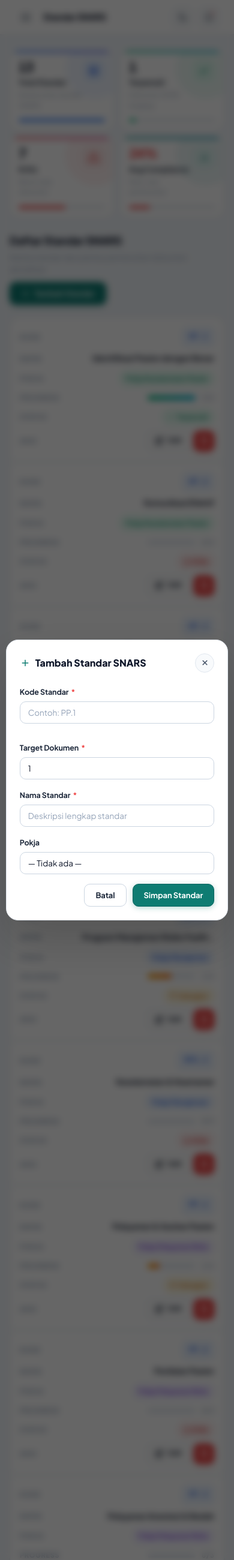
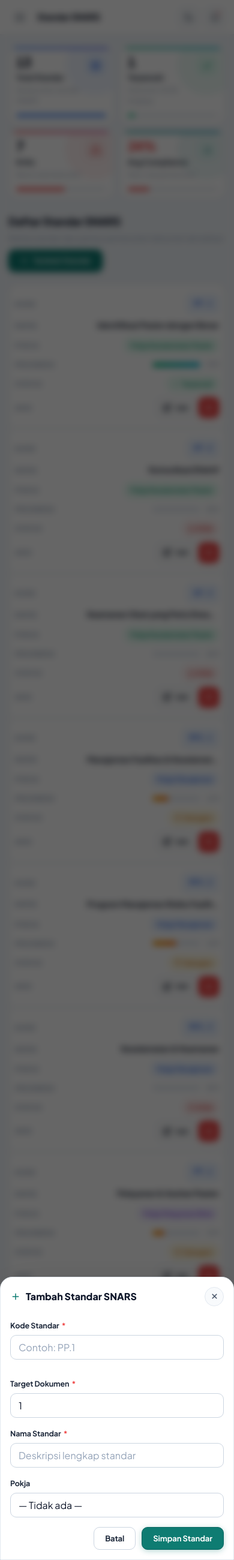
Before and after one commit to deasetianawati/aplikasi-akreditasi, a Flask app: page /admin/standar in a window 390 px wide, after a click on "Tambah Standar". Shown: the whole page at 60% size. Run offline with Flask 3, Linux system fonts and the light colour scheme; a user stored in the database is signed in; data comes from the database, SQL or seed files in the repository.

Commit message:
Update app.css

```diff
--- a/static/css/app.css
+++ b/static/css/app.css
@@ -110,7 +110,13 @@ body {
   -webkit-font-smoothing: antialiased;
   -moz-osx-font-smoothing: grayscale;
   overflow-x: hidden;
+  max-width: 100vw;
 }
+/* Pastikan semua elemen tidak melebihi lebar viewport */
+*, *::before, *::after { max-width: 100%; }
+img, video, iframe { max-width: 100%; height: auto; }
+/* Table tidak force lebar */
+.table-wrap { overflow-x: auto; -webkit-overflow-scrolling: touch; max-width: 100%; }
 a { color: inherit; text-decoration: none; }
 button { font-family: inherit; cursor: pointer; border: none; background: none; }
 input, select, textarea { font-family: inherit; }
@@ -693,6 +699,8 @@ textarea { resize: vertical; min-height: 90px; }
 .data-table tbody tr:hover { background: var(--surface-2); }
 .data-table tbody tr:last-child { border-bottom: none; }
 .data-table tbody td { padding: 11px 14px; color: var(--text-2); vertical-align: middle; }
+.data-table td[data-label="Aksi"] > div,
+.data-table td[data-label="Aksi"] { overflow: visible; }
 .data-table .td-main { font-weight: 700; color: var(--text-1); }
 .data-table .td-muted { color: var(--text-4); font-size: 12px; }
 .td-clamp { max-width: 180px; overflow: hidden; text-overflow: ellipsis; white-space: nowrap; }
@@ -776,9 +784,11 @@ textarea { resize: vertical; min-height: 90px; }
   background: var(--surface);
   border-radius: var(--r-2xl);
   padding: 28px;
-  width: min(540px, 95vw);
-  max-height: 92vh;
+  width: min(540px, calc(100vw - 24px));
+  max-height: calc(100vh - 48px);
+  max-height: calc(var(--vh, 1vh) * 100 - 48px);
   overflow-y: auto;
+  overflow-x: hidden;
   box-shadow: var(--shadow-xl);
   animation: pop-in .28s cubic-bezier(.34,1.56,.64,1);
   border: 1px solid var(--border);
@@ -1319,7 +1329,7 @@ textarea { resize: vertical; min-height: 90px; }
 
   .modal { padding: 22px; border-radius: var(--r-xl); }
 
-  .notif-dropdown { width: 300px; right: -50px; }
+  .notif-dropdown { width: calc(100vw - 24px); right: -8px; max-width: 340px; }
 
   .login-page { min-height: 100vh; }
   .login-right { padding: 36px 24px; }
@@ -1359,12 +1369,43 @@ textarea { resize: vertical; min-height: 90px; }
 
 @media (max-width: 480px) {
   .stats-grid { grid-template-columns: 1fr 1fr; gap: 10px; }
-  .stat-card { padding: 14px; }
+  .stat-card { padding: 12px; }
   .stat-val { font-size: 22px; }
-  .stat-icon-box { width: 38px; height: 38px; }
-  .stat-icon-box svg { width: 18px; height: 18px; }
+  .stat-icon-box { width: 36px; height: 36px; }
+  .stat-icon-box svg { width: 17px; height: 17px; }
   .grid-3 { grid-template-columns: 1fr; }
   .login-right { padding: 28px 20px; }
+
+  .content { padding: 10px; }
+
+  /* Tabel aksi: tombol lebih kecil */
+  .btn-sm { padding: 5px 10px; font-size: 11px; }
+
+  /* Modal full-bottom-sheet di layar sangat kecil */
+  .modal-overlay { align-items: flex-end; }
+  .modal {
+    width: 100%;
+    border-bottom-left-radius: 0;
+    border-bottom-right-radius: 0;
+    max-height: 88vh;
+    padding: 16px;
+    animation: slide-up-modal .28s cubic-bezier(.34,1.2,.64,1);
+  }
+  @keyframes slide-up-modal {
+    from { transform: translateY(40px); opacity: 0; }
+    to   { transform: translateY(0);    opacity: 1; }
+  }
+
+  /* Section header tombol full width */
+  .section-header { gap: 8px; }
+  .section-header .btn { font-size: 12.5px; }
+
+  /* Search form stack */
+  .mb-20 form > div { flex-direction: column; }
+  .mb-20 form .btn { width: 100%; justify-content: center; }
+
+  /* Tabel kolom user: kurangi padding avatar */
+  .data-table tbody td { padding: 5px 10px; }
 }
 
 /* ── Touch Optimizations ── */
@@ -1381,8 +1422,12 @@ textarea { resize: vertical; min-height: 90px; }
     padding-bottom: calc(12px + env(safe-area-inset-bottom));
   }
   .topbar {
-    padding-left: calc(24px + env(safe-area-inset-left));
-    padding-right: calc(24px + env(safe-area-inset-right));
+    padding-left: max(14px, env(safe-area-inset-left));
+    padding-right: max(14px, env(safe-area-inset-right));
+  }
+  .content {
+    padding-left: max(14px, env(safe-area-inset-left));
+    padding-right: max(14px, env(safe-area-inset-right));
   }
 }
 
@@ -1403,3 +1448,25 @@ textarea { resize: vertical; min-height: 90px; }
   to   { opacity: 1; transform: none; }
 }
 .stat-val.animate { animation: count-up .5s ease forwards; }
+
+
+
+
+
+
+
+/* ── Viewport height fix untuk iOS Safari ── */
+/* JS di base.html harus set: document.documentElement.style.setProperty('--vh', window.innerHeight * 0.01 + 'px') */
+
+/* ── Prevent zoom on input focus (iOS) ── */
+@media (max-width: 768px) {
+  input[type=text],
+  input[type=password],
+  input[type=email],
+  input[type=number],
+  input[type=search],
+  select,
+  textarea {
+    font-size: 16px !important;
+  }
+}
```
